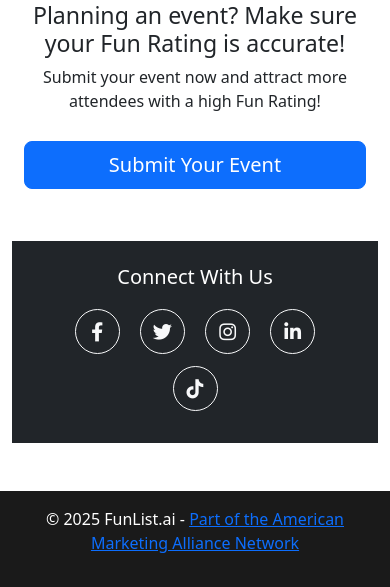
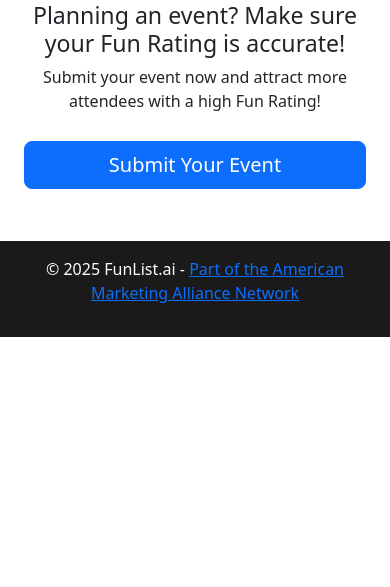
Before and after one commit to AMASPC-Org/funlist, a Flask app: page / in a window 390 px wide. Shown: the part 5224-5811 px from the top of the page. After the commit the page ends 5561 px from the top, so only its background shows below. Run offline with Flask 3, Linux system fonts and the light colour scheme; data that the repository does not hold is empty; some libraries are stand-ins or nearby versions.

Commit message:
Assistant checkpoint: Remove LinkedIn and fix map display
Assistant generated file changes:
- templates/home.html: Remove LinkedIn from social links
Remove LinkedIn from social links
Fix map display

---

User prompt:

Ok, still seeing Linkedin and still not seeing map

```diff
--- a/templates/home.html
+++ b/templates/home.html
@@ -143,7 +143,7 @@
 
     <div class="row">
         <div class="col-md-8">
-            <div id="map" style="height: 700px;" class="mb-4"></div>
+            <div id="map" style="height: 700px; width: 100%;" class="mb-4 border rounded"></div>
         </div>
         <div class="col-md-4" style="max-height: 700px; overflow-y: auto;">
             <div class="event-list">
@@ -344,9 +344,6 @@
                         <i class="fab fa-instagram"></i>
                     </a>
                     <a href="#" class="btn btn-outline-light mx-2 mb-2">
-                        <i class="fab fa-linkedin-in"></i>
-                    </a>
-                    <a href="#" class="btn btn-outline-light mx-2 mb-2">
                         <i class="fab fa-tiktok"></i>
                     </a>
                 </div>
@@ -411,31 +408,4 @@
     });
 </script>
 
-<!-- Social Media Footer -->
-<div class="container-fluid bg-dark text-white py-4 mt-5">
-    <div class="container">
-        <div class="row justify-content-center">
-            <div class="col-md-12 text-center">
-                <h5 class="mb-3">Connect With Us</h5>
-                <div class="social-links">
-                    <a href="#" class="btn btn-outline-light mx-2 mb-2">
-                        <i class="fab fa-facebook-f"></i>
-                    </a>
-                    <a href="#" class="btn btn-outline-light mx-2 mb-2">
-                        <i class="fab fa-twitter"></i>
-                    </a>
-                    <a href="#" class="btn btn-outline-light mx-2 mb-2">
-                        <i class="fab fa-instagram"></i>
-                    </a>
-                    <a href="#" class="btn btn-outline-light mx-2 mb-2">
-                        <i class="fab fa-linkedin-in"></i>
-                    </a>
-                    <a href="#" class="btn btn-outline-light mx-2 mb-2">
-                        <i class="fab fa-tiktok"></i>
-                    </a>
-                </div>
-            </div>
-        </div>
-    </div>
-</div>
 {% endblock %}
```
